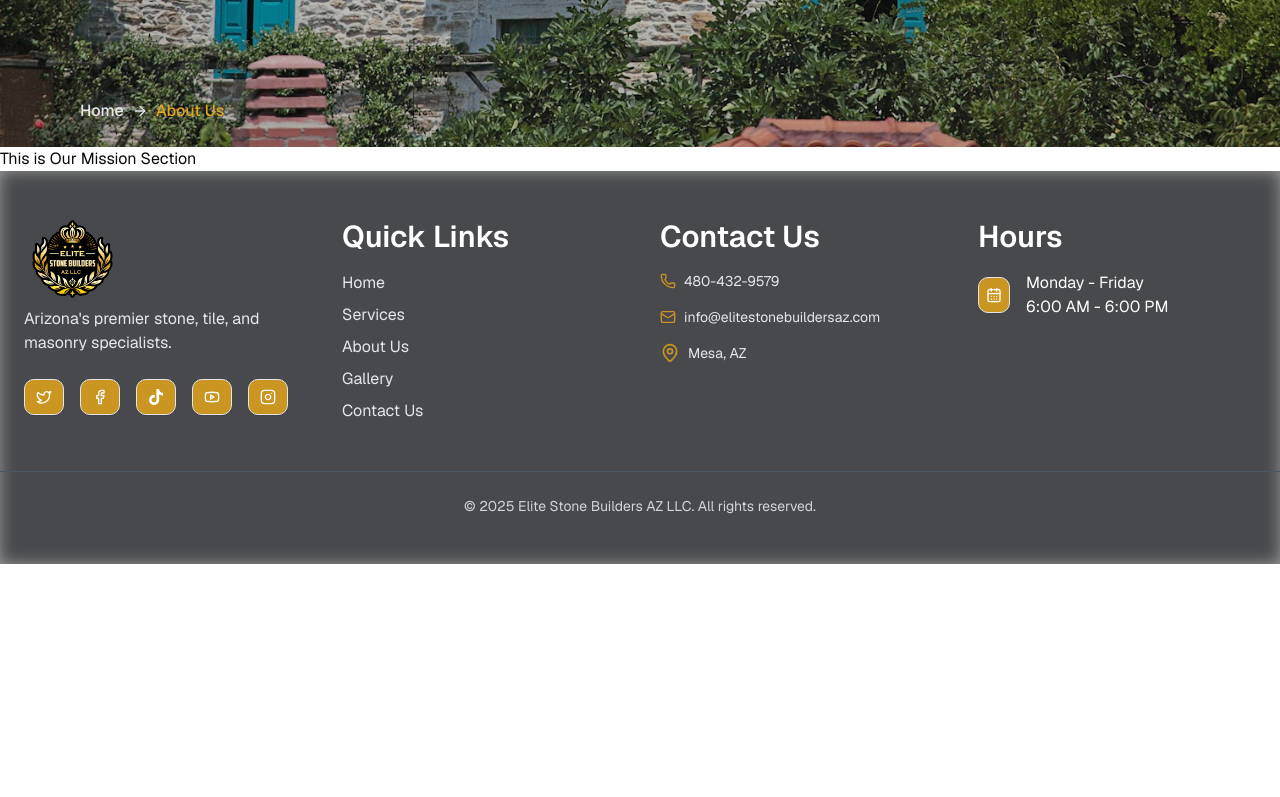
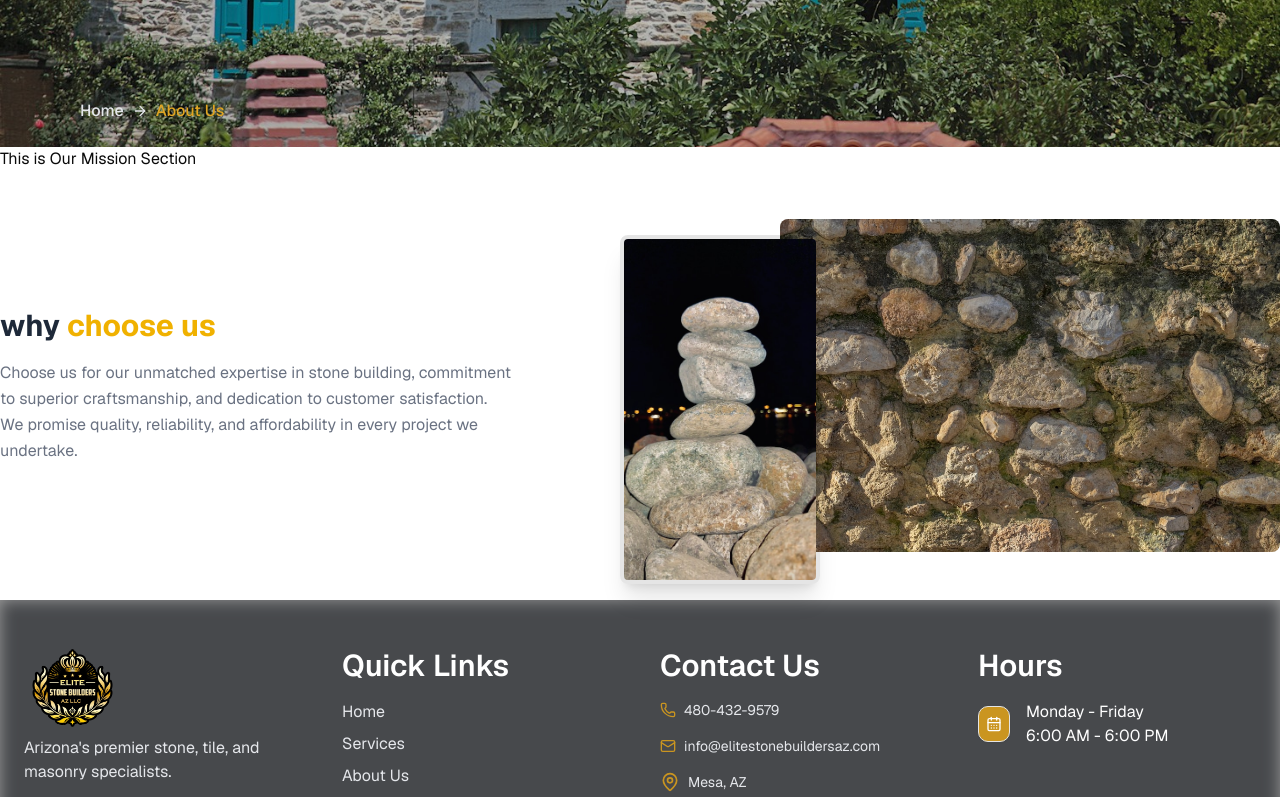
Before and after one commit to FSDTeam-SAA/mannyg784-website, a Next.js app: page /about-us in a window 1280 px wide. Shown: the part 657-1454 px from the top of the page. Before the commit the page ends 1221 px from the top, so only its background shows below. Built offline with nearby package versions, Linux system fonts and the light colour scheme.

Commit message:
feat: whychoose us component

```diff
--- a/src/app/(website)/about-us/page.tsx
+++ b/src/app/(website)/about-us/page.tsx
@@ -1,4 +1,5 @@
 import OurMission from "@/components/website/PageSections/AboutUs/OurMission";
+import { Whychooseus } from "@/components/website/PageSections/Services/Whychooseus";
 import Hero from "@/components/website/ReusableSection/Hero";
 
 export default function page() {
@@ -11,6 +12,7 @@ export default function page() {
         breadcrumb={{ previous: "Home", current: "About Us" }}
       />
       <OurMission />
+      <Whychooseus />
     </div>
   );
 }
--- /dev/null
+++ b/src/components/website/PageSections/Services/Whychooseus.tsx
@@ -0,0 +1,53 @@
+import Image from "next/image";
+import React from "react";
+
+export const Whychooseus = () => {
+  return (
+    <section>
+      <div className="container mx-auto">
+        <div className="flex justify-between items-center py-12 gap-10">
+          {/* Text Section */}
+          <div className="max-w-lg">
+            <div className="">
+              <h2 className="text-3xl font-bold mb-4">
+                <span className="text-gray-800">why </span>
+                <span className="text-yellow-500">choose us</span>
+              </h2>
+            </div>{" "}
+            <div className="">
+              <p className="text-gray-500 leading-relaxed">
+                Choose us for our unmatched expertise in stone building,
+                commitment to superior craftsmanship, and dedication to customer
+                satisfaction. We promise quality, reliability, and affordability
+                in every project we undertake.
+              </p>
+            </div>
+          </div>
+
+          {/* Image Section */}
+          <div className="relative w-fit">
+            {/* Big Background Image */}
+            <Image
+              src="/images/why2.jpg"
+              alt="whyimage2"
+              width={500}
+              height={500}
+              className="rounded-md object-cover"
+            />
+
+            {/* Small Overlapping Image */}
+            <div className="absolute -bottom-8 -left-40 z-10">
+              <Image
+                src="/images/why1.jpg"
+                alt="whyimage1"
+                width={200}
+                height={200}
+                className="rounded-md object-cover shadow-xl border-4 border-black/10"
+              />
+            </div>
+          </div>
+        </div>
+      </div>
+    </section>
+  );
+};
```
Also changed, not shown: public/images/why1.jpg (added), public/images/why2.jpg (added).
